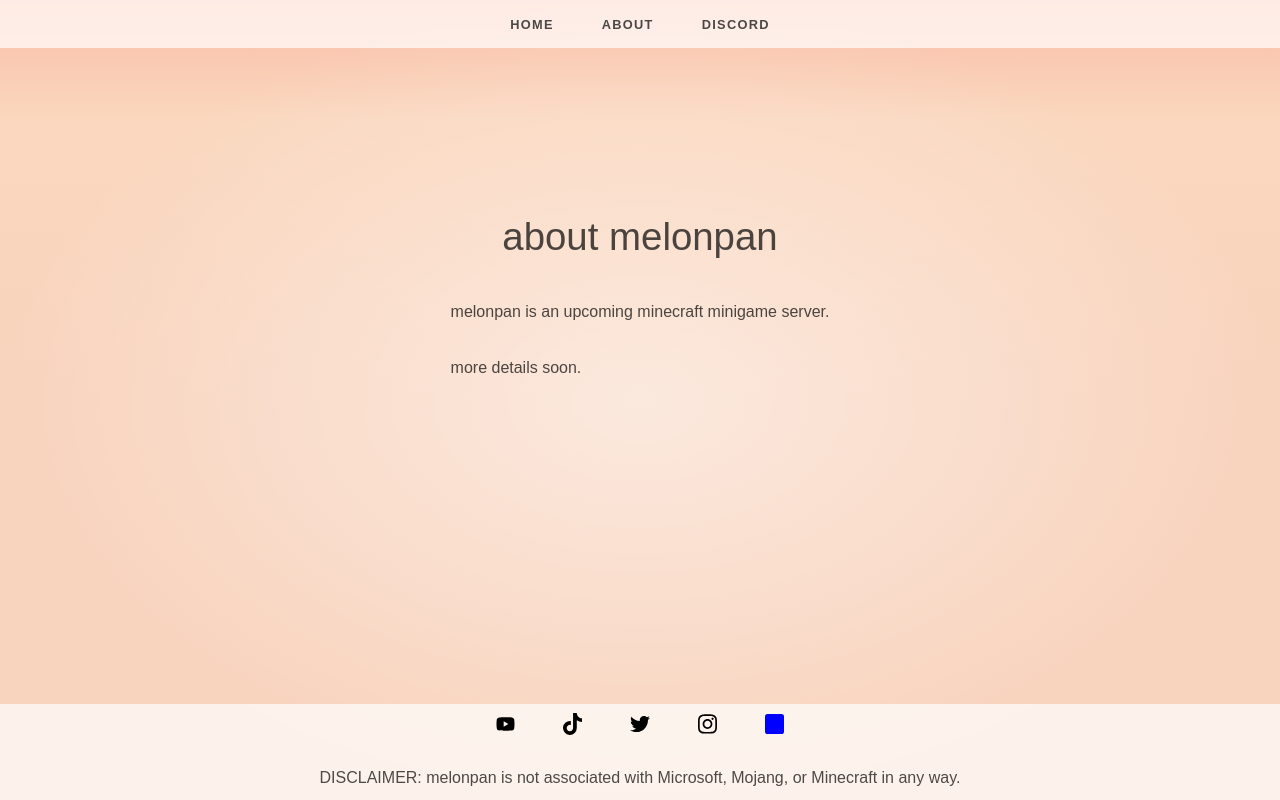
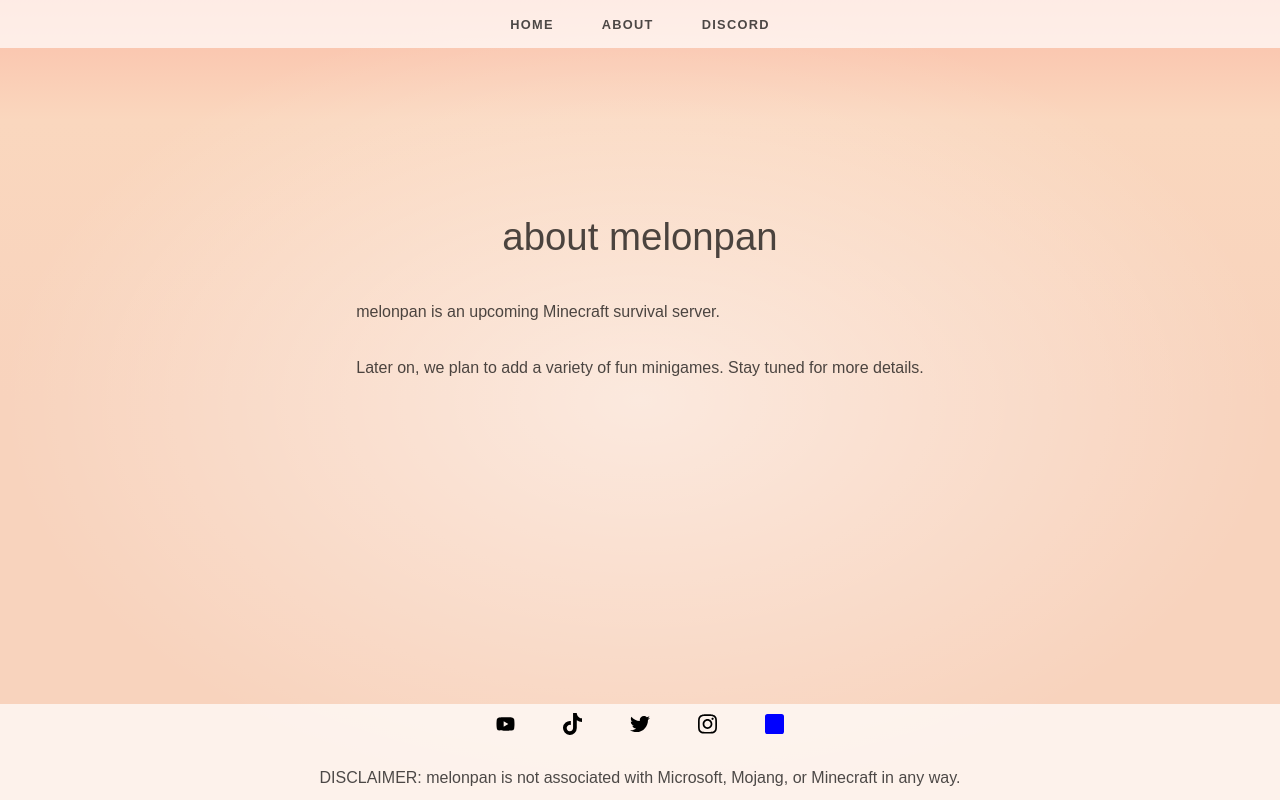
Before and after one commit to Minecraft-Haven/minecraft-haven-net, a SvelteKit app: page /about in a window 1280 px wide. Built offline with nearby package versions, Linux system fonts and the light colour scheme.

Commit message:
update about

```diff
--- a/src/routes/about/+page.svelte
+++ b/src/routes/about/+page.svelte
@@ -6,7 +6,7 @@
 <div class="text-column">
 	<h1>about melonpan</h1>
 
-	<p>melonpan is an upcoming minecraft minigame server.</p>
+	<p>melonpan is an upcoming Minecraft survival server.</p>
 
-	<p>more details soon.</p>
+	<p>Later on, we plan to add a variety of fun minigames. Stay tuned for more details.</p>
 </div>
```
